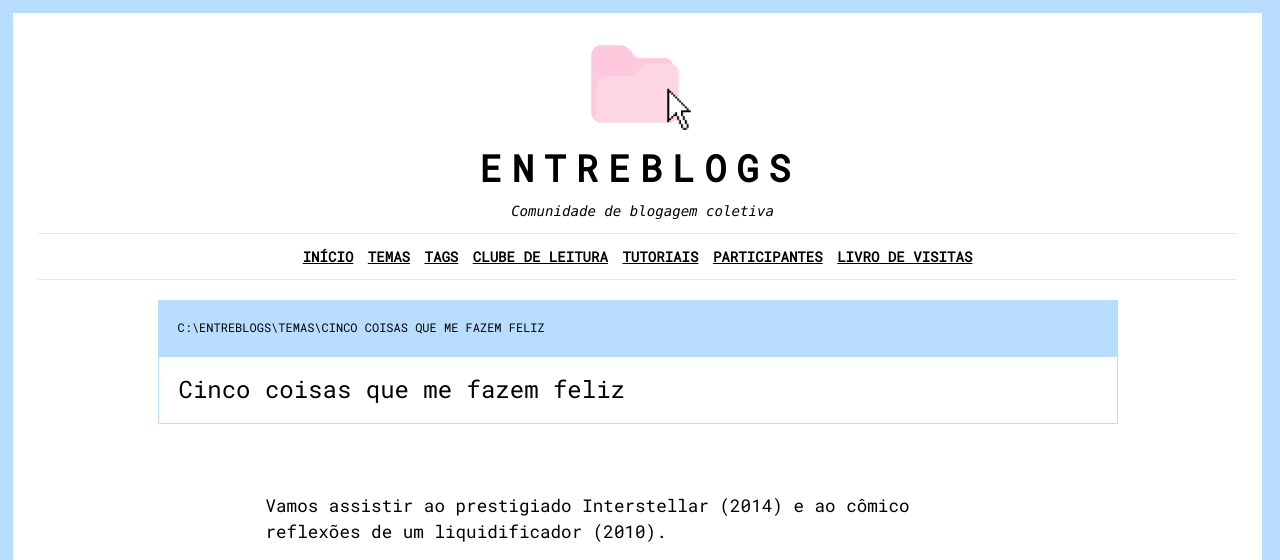
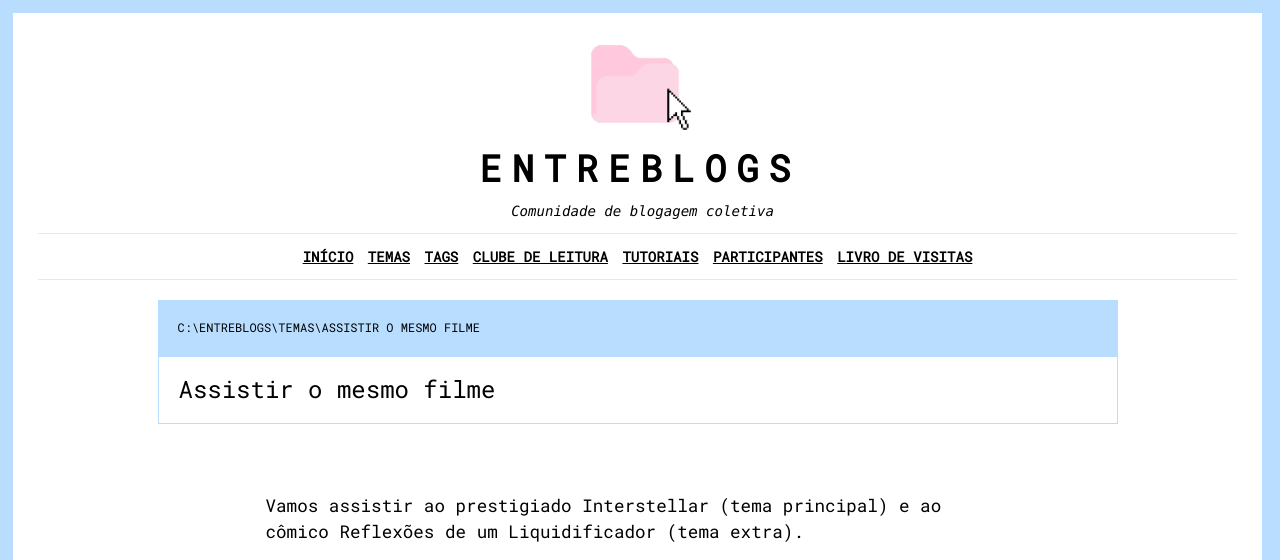
Before and after one commit to bamoretti/entreblogs, a Jekyll site: the page built from auxiliares/temas/assistir-o-mesmo-filme.md, in a window 1280 px wide and 1400 px high. Shown: the top 560 px of the window. Built offline with Jekyll 4.4.1, drawn with Linux system fonts in a browser that asks for light colours; comment, search, counter and statistics services are not loaded; some of the changed text lies outside the part shown; grey boxes are pictures that could not be loaded.

Commit message:
Update assistir-o-mesmo-filme.md

```diff
--- a/auxiliares/temas/assistir-o-mesmo-filme.md
+++ b/auxiliares/temas/assistir-o-mesmo-filme.md
@@ -1,15 +1,31 @@
 ---
 layout: projeto
 type: temas
-title: Cinco coisas que me fazem feliz
+title: Assistir o mesmo filme
 description: Tema de Maio/2026.
 permalink: /temas/assistir-o-mesmo-filme/
 ---
 
-Vamos assistir ao prestigiado Interstellar (2014) e ao cômico reflexões de um liquidificador (2010).
+Vamos assistir ao prestigiado Interstellar (tema principal) e ao cômico Reflexões de um Liquidificador (tema extra).
 
- <img src="{{ site.baseurl }}/assets/imagens/Interstellar.jpg">
- <img src="{{ site.baseurl }}/assets/imagens/reflexoes-liquidificador">
+<section>
+<ul>
+   <li>
+    <figure>
+         <img src="{{ site.baseurl }}/assets/imagens/interstellar.jpg">
+      <figcaption>Interstellar (2014)</figcaption>
+    </figure>
+  </li>
+    <li>
+    <figure>
+         <img src="{{ site.baseurl }}/assets/imagens/reflexoes-liquidificador.jpg">
+      <figcaption>Reflexões de um Liquidificador (2010)</figcaption>
+    </figure>
+  </li>
+
+</ul>
+</section>
+
 
 <h4>Blogs participantes:</h4>
 
```
